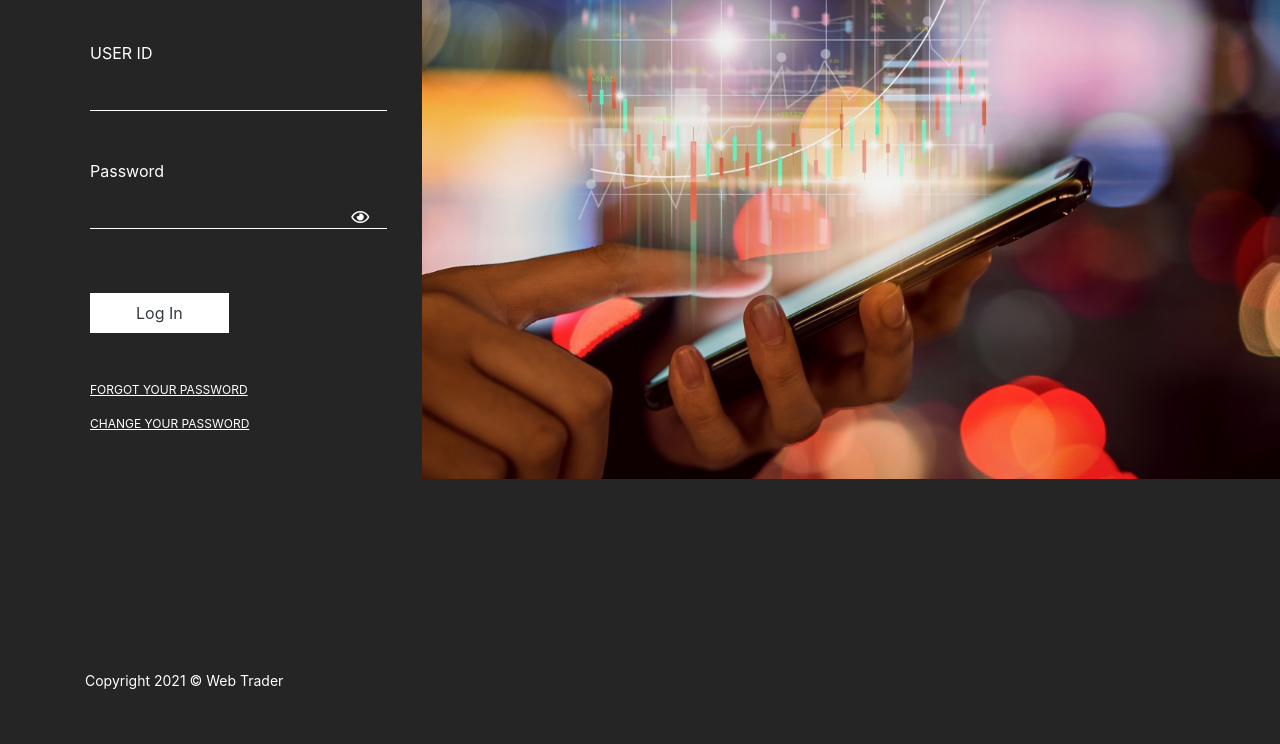
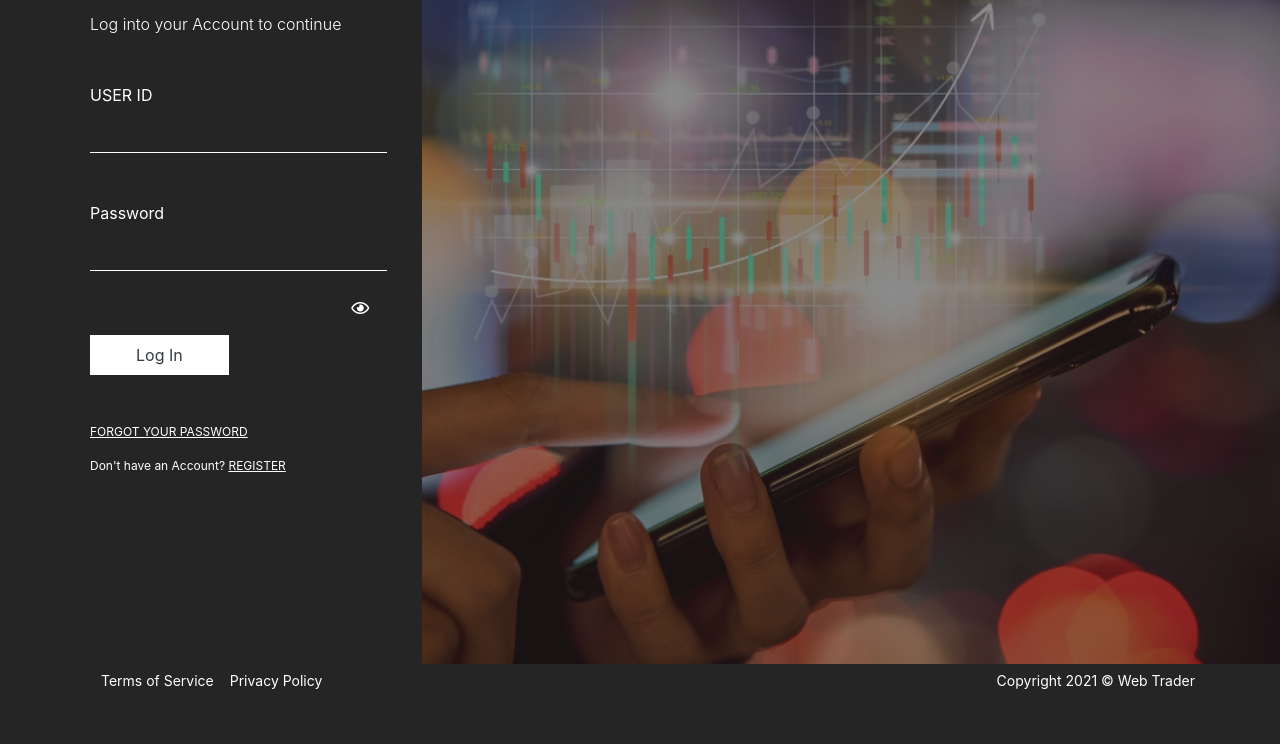
Before and after one commit to DivineChuks/WebLogin, a plain HTML site: page index.html in a window 1280 px wide. Shown: the part 104-848 px from the top of the page. Before the commit the page ends 800 px from the top, so only its background shows below. Drawn offline with Linux system fonts and the light colour scheme.

Commit message:
more commit

```diff
--- a/css/style.css
+++ b/css/style.css
@@ -3,15 +3,19 @@ body {
   overflow: hidden !important;
 }
 
+.link {
+  text-decoration: underline !important;
+  color: white !important;
+}
+
 a {
-  text-decoration: underline !important;
   color: white !important;
 }
 
 .fa-eye {
   position: absolute;
   right: 12%;
-  top: 53%;
+  top: 50%;
   cursor: pointer;
 }
 
@@ -21,6 +25,17 @@ a {
   background-size: cover;
   background-repeat: no-repeat;
   width: 100%;
+  min-height: 100vh;
+}
+
+.background .overlay {
+  position: absolute;
+  background: #252525;
+  opacity: 0.5;
+  top: 0;
+  left: 0;
+  width: 100%;
+  height: 100%;
 }
 
 .form-container {
@@ -37,7 +52,7 @@ a {
   overflow-x: hidden !important;
 }
 .excel {
-  margin-top: 8px;
+  margin-top: 50px;
   margin-left: 85px;
 }
 
@@ -71,7 +86,7 @@ a {
   }
 
   .register {
-    margin-left: 60px;
+    margin-right: 80px;
   }
 
   .excel {
--- a/index.html
+++ b/index.html
@@ -17,8 +17,8 @@
 <!--Navigation-->
 
   <section class="form-section">
-          <di class="row mb-md-5">
-              <div class="col-md-4 col-12 mt-2" style="overflow: hidden;">
+          <div class="row mb-md-5">
+              <div class="col-md-4 labels col-12 mt-2" style="overflow: hidden;">
                   <div class="row">
                     <div class="col-12 excel">
                       <a class="" href="#">
@@ -44,18 +44,28 @@
 
 
                         <button type="submit" class="btn text-dark mb-5 mt-3 login" style="background-color: white;">Log In</button>
-                        <p class="text-white" style="font-size: 12px;"><a href="#">FORGOT YOUR PASSWORD</a></p>
-                        <p class="text-white" style="font-size: 12px;"><a>CHANGE YOUR PASSWORD</a></p>
+                        <p class="text-white link" style="font-size: 12px;"><a href="#">FORGOT YOUR PASSWORD</a></p>
+                        <p class="text-white" style="font-size: 12px;">Don't have an Account? <a href="" class="text-white link">REGISTER</a></p>
                     </form>
               </div>
 
-              <div class="col-md-8 background">
 
-              </div>
+                <div class="col-md-8 background">
+                  <div class="overlay">
+
+                  </div>
+                </div>
+
   </section>
   <div class="navbar fixed-bottom navbar-dark copy p-1" style="background-color: #252525;">
     <div class="container">
-         <ul class="navbar-nav">
+      <div class="pl-3 d-none d-md-block">
+        <a href=""><small style="font-size: 14px; text-decoration: none;">Terms of Service</small></a>
+    </div>
+    <div class="pl-3 d-none d-md-block">
+         <a href=""><small style="font-size: 14px; text-decoration:none">Privacy Policy</small></a>
+    </div>
+         <ul class="navbar-nav ml-auto">
           <li class="nav-item text-white register">
               <small style="font-size: 14px">Copyright 2021 &copy; Web Trader</small>
           </li>
```
